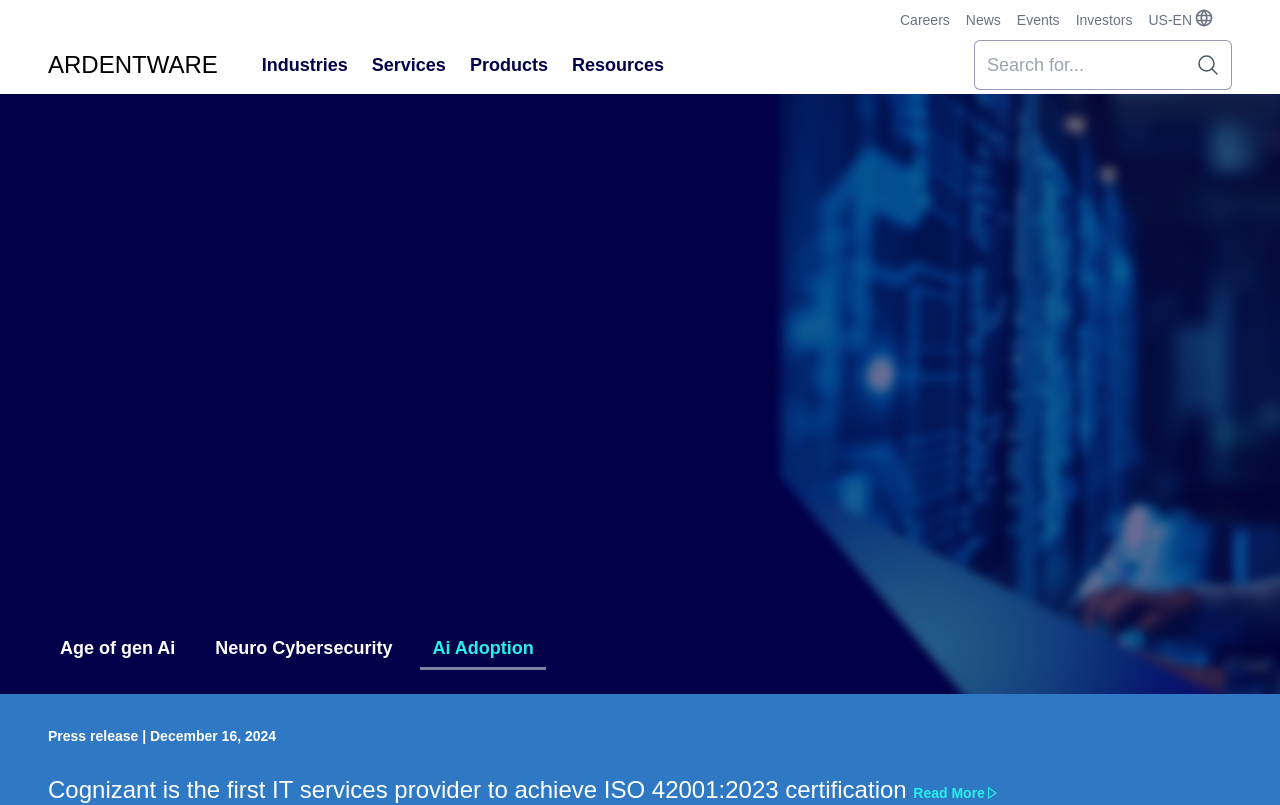
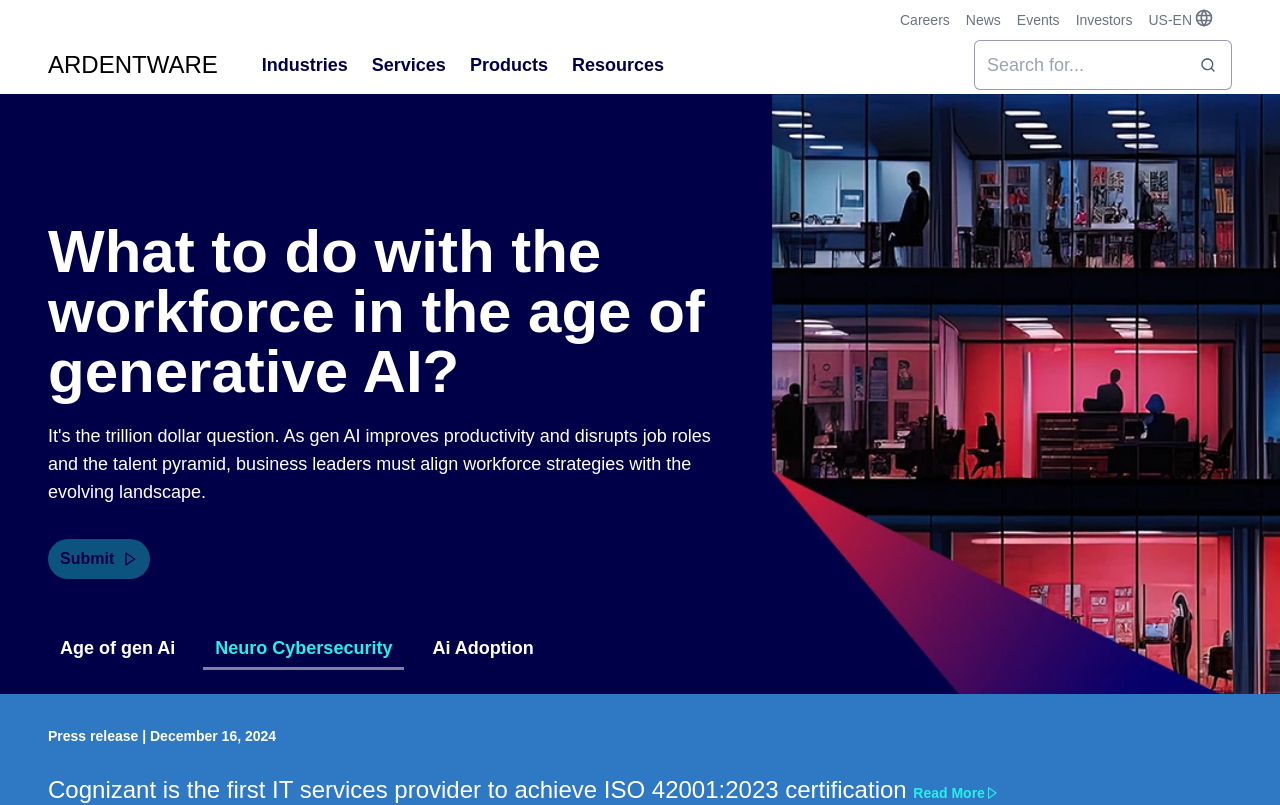
Before and after one commit to AbdurRahim12-dev/ardentware-website, a React (Vite) app: page / in a window 1280 px wide. Shown: the top 805 px of the page. Built offline with nearby package versions, Linux system fonts and the light colour scheme; a web font is replaced by a local one.

Commit message:
working on responsive

```diff
--- a/src/components/Home/Hero.jsx
+++ b/src/components/Home/Hero.jsx
@@ -13,6 +13,8 @@ const Hero = () => {
           "The next generation of hyper-personalized, dynamic experiences for customers, employees and citizens. AI-powered, end-to-end transformation—shaping tomorrow's experiences—today.",
         button: "Find Out More",
         image: "/images/hero_bg_1.webp",
+        mobileImage:
+          "https://www.cognizant.com/content/dam/connectedassets/cognizant-global-marketing/marketing-channels/cognizant-dotcom/en_us/homepage/images/cogniznat-moment-hero-tablet.jpg",
       },
       {
         name: "Neuro Cybersecurity",
@@ -21,6 +23,7 @@ const Hero = () => {
           "It's the trillion dollar question. As gen AI improves productivity and disrupts job roles and the talent pyramid, business leaders must align workforce strategies with the evolving landscape.",
         button: "Submit",
         image: "/images/hero_bg_2.webp",
+        mobileImage: "https://cognizant.scene7.com/is/image/cognizant/hp-cybersecurity-hero-tablet",
       },
       {
         name: "Ai Adoption",
@@ -29,6 +32,7 @@ const Hero = () => {
           "Cognizant Neuro® Cybersecurity revolutionizes risk management, threat and vulnerability management and compliance assurance—by integrating and orchestrating point solutions to ensure comprehensive security coverage using AI.",
         button: "Get The Details",
         image: "/images/hero_bg_3.webp",
+        mobileImage: "https://cognizant.scene7.com/is/image/cognizant/hp-ai-impact-hero-tablet",
       },
     ];
   }, []);
@@ -41,7 +45,7 @@ const Hero = () => {
       const currentIndex = data.findIndex((item) => item.name === activeContent.name);
       const nextIndex = (currentIndex + 1) % data.length;
       setActiveContent(data[nextIndex]);
-    }, 3000);
+    }, 5000);
 
     return () => clearInterval(timer);
   }, [activeContent, data]);
@@ -57,11 +61,14 @@ const Hero = () => {
           variants={imageVariants}
           className="absolute inset-0"
         >
-          <img
-            src={activeContent.image}
-            alt={activeContent.name}
-            className="w-full h-full object-cover"
-          />
+          <picture>
+            <source srcSet={activeContent.mobileImage} media="(max-width: 1024px)" />
+            <img
+              src={activeContent.image}
+              alt={activeContent.name}
+              className="w-full h-full object-cover"
+            />
+          </picture>
         </motion.div>
       </AnimatePresence>
 
@@ -75,10 +82,13 @@ const Hero = () => {
             variants={containerVariants}
             className="w-full sm:w-10/12 lg:w-7/12 z-10 space-y-5"
           >
-            <motion.h1 variants={itemVariants} className="text-6xl leading-tight font-semibold">
+            <motion.h1
+              variants={itemVariants}
+              className="text-3xl md:text-6xl leading-tight font-semibold"
+            >
               {activeContent.title}
             </motion.h1>
-            <motion.p variants={itemVariants} className="text-lg">
+            <motion.p variants={itemVariants} className="text-md md:text-lg">
               {activeContent.description}
             </motion.p>
             <motion.button
@@ -90,7 +100,7 @@ const Hero = () => {
           </motion.div>
         </AnimatePresence>
 
-        <div className="flex space-x-4 absolute bottom-8">
+        <div className="hidden lg:flex space-x-4 absolute bottom-8">
           {data.map((menu, index) => {
             const isActive = activeContent.name === menu.name;
             return (
@@ -112,6 +122,19 @@ const Hero = () => {
             );
           })}
         </div>
+        <div className="flex lg:hidden space-x-2 absolute bottom-8 left-1/2 transform -translate-x-1/2">
+          {Array.from({ length: data.length }).map((_, index) => {
+            return (
+              <button
+                key={index}
+                className={`w-8 h-1.5 rounded-sm bg-accent transition-all duration-300 ${
+                  activeContent.name === data[index].name ? "bg-secondary/80" : ""
+                }`}
+                onClick={() => setActiveContent(data[index])}
+              />
+            );
+          })}
+        </div>
       </div>
     </section>
   );
--- a/src/components/shared/Header/MiniHeader.jsx
+++ b/src/components/shared/Header/MiniHeader.jsx
@@ -25,7 +25,7 @@ const MiniHeader = () => {
     },
   ];
   return (
-    <section className="container">
+    <section className="container hidden lg:block">
       <div className="flex items-center justify-end py-2 text-primary text-sm">
         {MenuItems.map((item, index) => {
           return (
--- a/src/components/shared/Header/Navbar.jsx
+++ b/src/components/shared/Header/Navbar.jsx
@@ -1,11 +1,30 @@
+import { AnimatePresence, motion } from "motion/react";
+import { useState } from "react";
+import { GiHamburgerMenu } from "react-icons/gi";
+import { IoCloseSharp } from "react-icons/io5";
+import { RiSearchLine } from "react-icons/ri";
+
 const Navbar = () => {
+  const [mobileMenuShow, setMobileMenuShow] = useState(false);
   return (
     <section className="container">
-      <nav className="flex items-center justify-between pb-1">
+      <nav className="flex items-center justify-between py-3 lg:py-0 lg:pb-1">
         <div className="flex items-center">
           {/* <img src="https://via.placeholder.com/150" alt="logo" /> */}
+          {/* For mobile menu button */}
+          <div className="lg:hidden flex items-center gap-2 mr-2">
+            {mobileMenuShow ? (
+              <button onClick={() => setMobileMenuShow(!mobileMenuShow)}>
+                <IoCloseSharp className="text-2xl" />
+              </button>
+            ) : (
+              <button onClick={() => setMobileMenuShow(!mobileMenuShow)}>
+                <GiHamburgerMenu className="text-2xl" />
+              </button>
+            )}
+          </div>
           <h2 className="text-2xl">ARDENTWARE</h2>
-          <ul className="flex items-center ml-8">
+          <ul className="hidden lg:flex items-center ml-8">
             {["Industries", "Services", "Products", "Resources"].map((item, index) => {
               return (
                 <li key={index + 1} className="">
@@ -22,10 +41,6 @@ const Navbar = () => {
         </div>
         <div>
           <div className="relative">
-            {/* <label htmlFor="Search" className="sr-only">
-              Search
-            </label> */}
-
             <input
               type="text"
               id="Search"
@@ -36,26 +51,38 @@ const Navbar = () => {
             <span className="absolute inset-y-0 end-0 grid w-12 place-content-center">
               <button type="button" className="text-gray-600 hover:text-gray-700">
                 <span className="sr-only">Search</span>
-
-                <svg
-                  xmlns="http://www.w3.org/2000/svg"
-                  fill="none"
-                  viewBox="0 0 24 24"
-                  strokeWidth="1.5"
-                  stroke="currentColor"
-                  className="w-6 h-6"
-                >
-                  <path
-                    strokeLinecap="round"
-                    strokeLinejoin="round"
-                    d="M21 21l-5.197-5.197m0 0A7.5 7.5 0 105.196 5.196a7.5 7.5 0 0010.607 10.607z"
-                  />
-                </svg>
+                <RiSearchLine />
               </button>
             </span>
           </div>
         </div>
       </nav>
+
+      {/* Mobile menu */}
+      <AnimatePresence>
+        {mobileMenuShow && (
+          <motion.div
+            initial={{ x: "-100%", opacity: 0 }}
+            animate={{ x: 0, opacity: 1 }}
+            exit={{ x: "-100%", opacity: 0 }}
+            transition={{ type: "spring", damping: 25, stiffness: 150 }}
+            className="bg-white z-50 absolute w-full left-0"
+          >
+            <ul className="text-primary text-2xl">
+              {["Industries", "Services", "Products", "Resources"].map((item, index) => {
+                return (
+                  <li
+                    key={index + 1}
+                    className="py-5 px-3 hover:bg-primary hover:text-white duration-500 font-semibold cursor-pointer"
+                  >
+                    {item}
+                  </li>
+                );
+              })}
+            </ul>
+          </motion.div>
+        )}
+      </AnimatePresence>
     </section>
   );
 };
```
